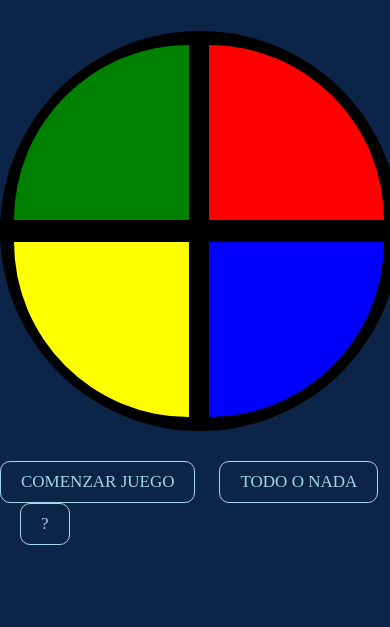
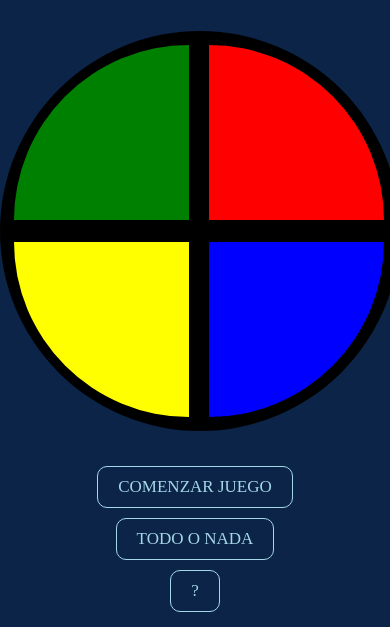
Before and after one commit to Martin-Ball/LPPA-SIMON, a plain HTML site: page index.html in a window 390 px wide. Shown: the part 443-1070 px from the top of the page. Before the commit the page ends 988 px from the top, so only its background shows below. Drawn offline with Linux system fonts and the light colour scheme.

Commit message:
bottom buttons responsive

```diff
--- a/styles/styles-mobile.css
+++ b/styles/styles-mobile.css
@@ -41,6 +41,23 @@
 
   .player-name {
       margin-bottom: 10px;
+  }
+
+  .header-container .player-name input{
+    width: 300px;
+  }
+
+  .btns {
+    display: flex;
+    flex-direction: column;
+    align-items: center;
+    margin-bottom: 10px;
+  }
+
+  .start-btn,
+  .strict-btn,
+  .help-strict-btn {
+    margin: 5px 0;
   }
 
   #score, #level {
--- a/styles/styles.css
+++ b/styles/styles.css
@@ -78,7 +78,6 @@ header h1 {
 .header-container .player-name input{
   height: 30px;
   text-align: center;
-
   color: #A5D7E8;
   padding: 10px 20px;
   background-color: #0B2447;
```
